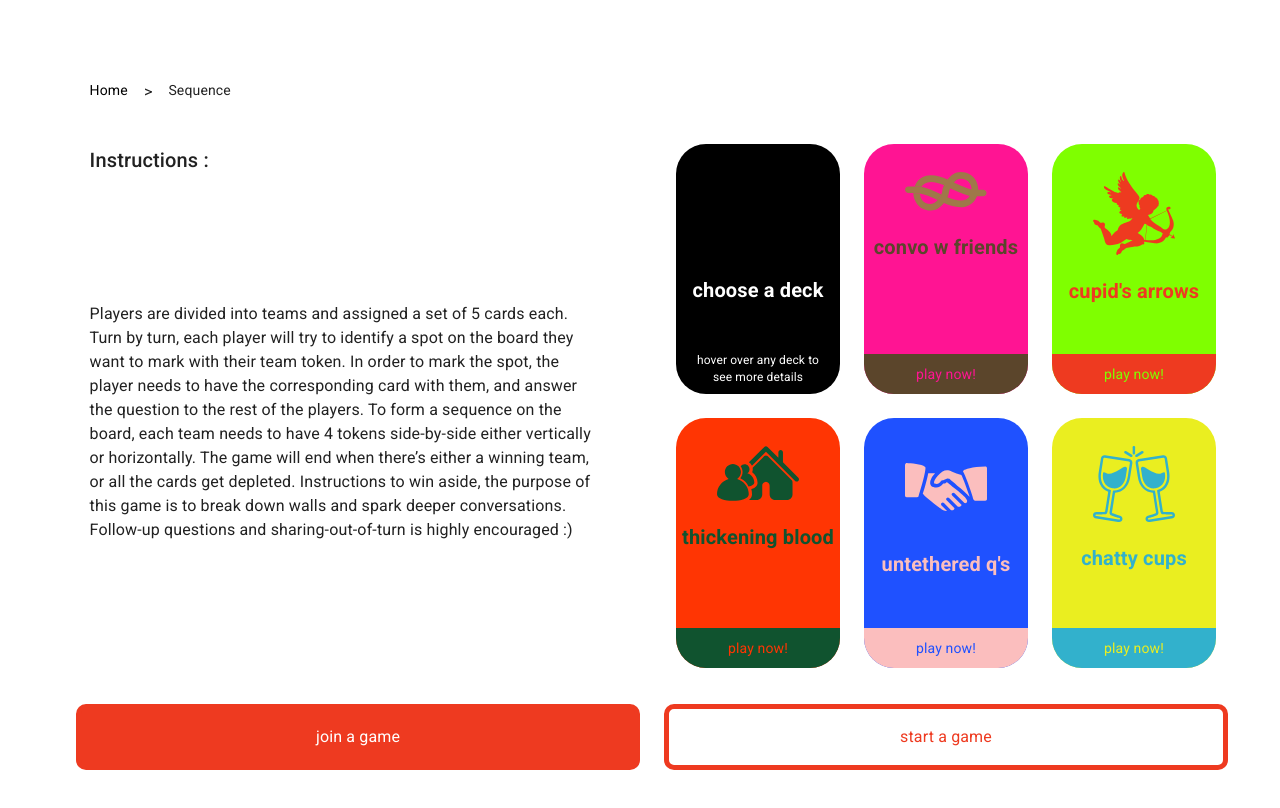
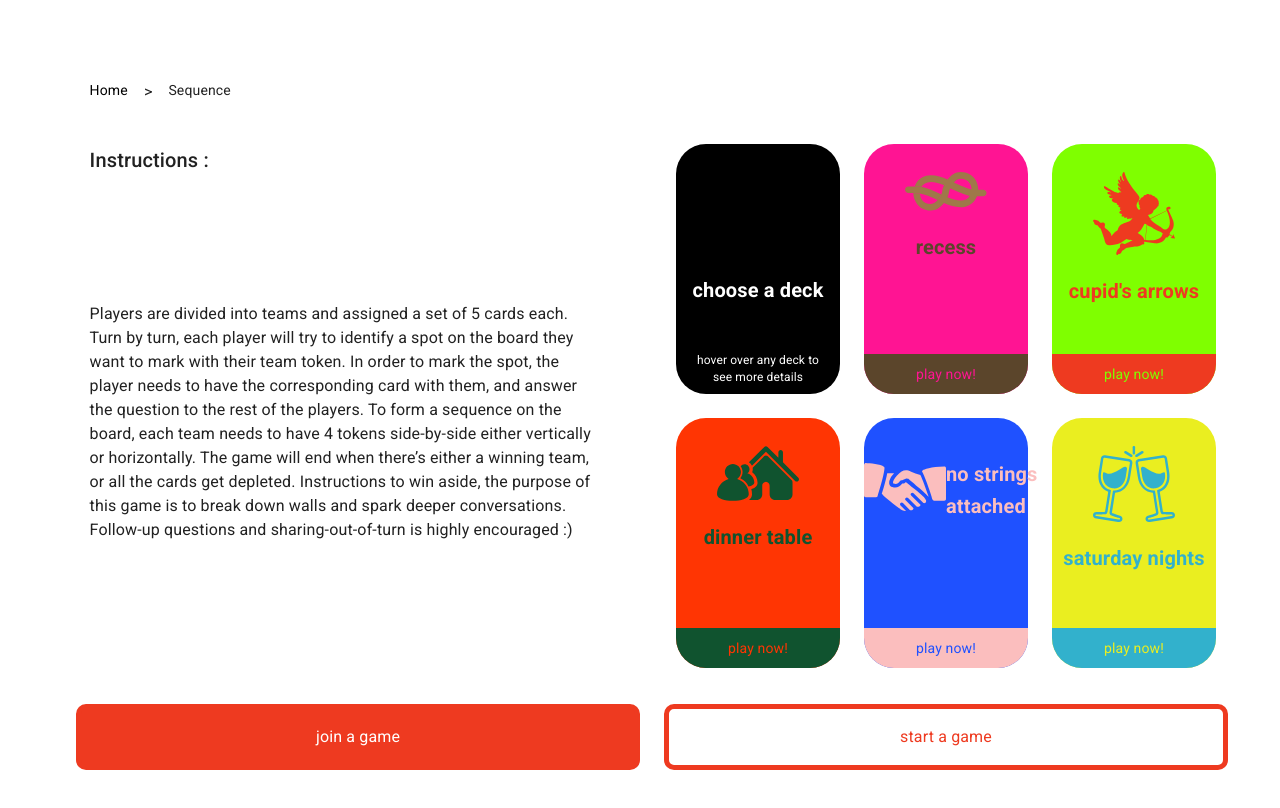
Before and after one commit to yashvijaju/school-of-life, a Next.js app: page /sequence in a window 1280 px wide. Shown: the top 808 px of the page. Built offline with nearby package versions, Linux system fonts and the light colour scheme.

Commit message:
descriptions

```diff
--- a/pages/game.js
+++ b/pages/game.js
@@ -232,7 +232,6 @@ export default function Sequence(props) {
                     }
                 }
             }
-            alert("here")
         }
     }, [cardChosenBool])
 
@@ -243,11 +242,8 @@ export default function Sequence(props) {
     function playCard(cardChosenConfirmBool) {
         setCanShowCards(false)
         setCardChosenBool(true)
-        alert(questionCounter)
         var temp_counter = questionCounter +1
-        alert(temp_counter)
         setQuestionCounter(temp_counter)
-        alert(questionCounter)
         // changeCard(0,0,"")
 
     }
--- a/pages/sequence.js
+++ b/pages/sequence.js
@@ -206,19 +206,19 @@ export default function Sequence() {
                                 <DeckInstruction primary_color="#000000" secondary_color="#FFFFFF" icon="/assets/friends_black.svg" title="choose a deck" description="hover over any deck to see more details" />
                             </Grid>
                             <Grid item xs={4}>
-                                <DeckCover primary_color="#FF1493" secondary_color="#5B452B" icon="/assets/friends.svg" title="convo w friends" description="lorem ipsum dolor sitefa amet, consectetur elitjuli adipiscingal" subcategory1_icon="/assets/friends.svg" subcategory1_title="Title" subcategory1_sample="lorem ipsum dolor sitefa amet, consectetur elitjuli adipiscingal" subcategory2_icon="/assets/friends.svg" subcategory2_title="Title" subcategory2_sample="lorem ipsum dolor sitefa amet, consectetur elitjuli adipiscingal" subcategory3_icon="/assets/friends.svg" subcategory3_title="Title" subcategory3_sample="lorem ipsum dolor sitefa amet, consectetur elitjuli adipiscingal"subcategory4_sample="lorem ipsum dolor sitefa amet, consectetur elitjuli adipiscingal" subcategory4_icon="/assets/friends.svg" subcategory4_title="Title" subcategory4_sample="lorem ipsum dolor sitefa amet, consectetur elitjuli adipiscingal" selected={deck} chooseDeck={changeDeck}/>
+                                <DeckCover primary_color="#FF1493" secondary_color="#5B452B" icon="/assets/friends.svg" title="recess" description="A timeless deck for friends to dig deeper." subcategory1_icon="/assets/friends.svg" subcategory1_title="Title" subcategory1_sample="lorem ipsum dolor sitefa amet, consectetur elitjuli adipiscingal" subcategory2_icon="/assets/friends.svg" subcategory2_title="Title" subcategory2_sample="lorem ipsum dolor sitefa amet, consectetur elitjuli adipiscingal" subcategory3_icon="/assets/friends.svg" subcategory3_title="Title" subcategory3_sample="lorem ipsum dolor sitefa amet, consectetur elitjuli adipiscingal"subcategory4_sample="lorem ipsum dolor sitefa amet, consectetur elitjuli adipiscingal" subcategory4_icon="/assets/friends.svg" subcategory4_title="Title" subcategory4_sample="lorem ipsum dolor sitefa amet, consectetur elitjuli adipiscingal" selected={deck} chooseDeck={changeDeck}/>
                             </Grid>
                             <Grid item xs={4}>
-                                <DeckCover primary_color="#7FFF00" secondary_color="#EE3A20" icon="/assets/cupid.svg" title="cupid's arrows" description="lorem ipsum dolor sitefa amet, consectetur elitjuli adipiscingal" subcategory1_icon="/assets/friends.svg" subcategory1_title="Title" subcategory1_sample="lorem ipsum dolor sitefa amet, consectetur elitjuli adipiscingal" subcategory2_icon="/assets/friends.svg" subcategory2_title="Title" subcategory2_sample="lorem ipsum dolor sitefa amet, consectetur elitjuli adipiscingal" subcategory3_icon="/assets/friends.svg" subcategory3_title="Title" subcategory3_sample="lorem ipsum dolor sitefa amet, consectetur elitjuli adipiscingal"subcategory4_sample="lorem ipsum dolor sitefa amet, consectetur elitjuli adipiscingal" subcategory4_icon="/assets/friends.svg" subcategory4_title="Title" subcategory4_sample="lorem ipsum dolor sitefa amet, consectetur elitjuli adipiscingal" selected={deck} chooseDeck={changeDeck}/>
+                                <DeckCover primary_color="#7FFF00" secondary_color="#EE3A20" icon="/assets/cupid.svg" title="cupid's arrows" description="60 questions to rise in love. Notice: Deck coming soon!" subcategory1_icon="/assets/friends.svg" subcategory1_title="Title" subcategory1_sample="lorem ipsum dolor sitefa amet, consectetur elitjuli adipiscingal" subcategory2_icon="/assets/friends.svg" subcategory2_title="Title" subcategory2_sample="lorem ipsum dolor sitefa amet, consectetur elitjuli adipiscingal" subcategory3_icon="/assets/friends.svg" subcategory3_title="Title" subcategory3_sample="lorem ipsum dolor sitefa amet, consectetur elitjuli adipiscingal"subcategory4_sample="lorem ipsum dolor sitefa amet, consectetur elitjuli adipiscingal" subcategory4_icon="/assets/friends.svg" subcategory4_title="Title" subcategory4_sample="lorem ipsum dolor sitefa amet, consectetur elitjuli adipiscingal" selected={deck} chooseDeck={changeDeck}/>
                             </Grid>
                             <Grid item xs={4}>
-                                <DeckCover primary_color="#FF3503" secondary_color="#10532F" icon="/assets/family.svg" title="thickening blood" description="lorem ipsum dolor sitefa amet, consectetur elitjuli adipiscingal" subcategory1_icon="/assets/friends.svg" subcategory1_title="Title" subcategory1_sample="lorem ipsum dolor sitefa amet, consectetur elitjuli adipiscingal" subcategory2_icon="/assets/friends.svg" subcategory2_title="Title" subcategory2_sample="lorem ipsum dolor sitefa amet, consectetur elitjuli adipiscingal" subcategory3_icon="/assets/friends.svg" subcategory3_title="Title" subcategory3_sample="lorem ipsum dolor sitefa amet, consectetur elitjuli adipiscingal"subcategory4_sample="lorem ipsum dolor sitefa amet, consectetur elitjuli adipiscingal" subcategory4_icon="/assets/friends.svg" subcategory4_title="Title" subcategory4_sample="lorem ipsum dolor sitefa amet, consectetur elitjuli adipiscingal" selected={deck} chooseDeck={changeDeck}/>
+                                <DeckCover primary_color="#FF3503" secondary_color="#10532F" icon="/assets/family.svg" title="dinner table" description="Family-friendly questions to thicken blood some more. Notice: Deck coming soon!" subcategory1_icon="/assets/friends.svg" subcategory1_title="Title" subcategory1_sample="lorem ipsum dolor sitefa amet, consectetur elitjuli adipiscingal" subcategory2_icon="/assets/friends.svg" subcategory2_title="Title" subcategory2_sample="lorem ipsum dolor sitefa amet, consectetur elitjuli adipiscingal" subcategory3_icon="/assets/friends.svg" subcategory3_title="Title" subcategory3_sample="lorem ipsum dolor sitefa amet, consectetur elitjuli adipiscingal"subcategory4_sample="lorem ipsum dolor sitefa amet, consectetur elitjuli adipiscingal" subcategory4_icon="/assets/friends.svg" subcategory4_title="Title" subcategory4_sample="lorem ipsum dolor sitefa amet, consectetur elitjuli adipiscingal" selected={deck} chooseDeck={changeDeck}/>
                             </Grid>
                             <Grid item xs={4}>
-                                <DeckCover primary_color="#1F51FF" secondary_color="#FBBEBE" icon="/assets/impressions.svg" title="untethered q's" description="lorem ipsum dolor sitefa amet, consectetur elitjuli adipiscingal" subcategory1_icon="/assets/friends.svg" subcategory1_title="Title" subcategory1_sample="lorem ipsum dolor sitefa amet, consectetur elitjuli adipiscingal" subcategory2_icon="/assets/friends.svg" subcategory2_title="Title" subcategory2_sample="lorem ipsum dolor sitefa amet, consectetur elitjuli adipiscingal" subcategory3_icon="/assets/friends.svg" subcategory3_title="Title" subcategory3_sample="lorem ipsum dolor sitefa amet, consectetur elitjuli adipiscingal"subcategory4_sample="lorem ipsum dolor sitefa amet, consectetur elitjuli adipiscingal" subcategory4_icon="/assets/friends.svg" subcategory4_title="Title" subcategory4_sample="lorem ipsum dolor sitefa amet, consectetur elitjuli adipiscingal" selected={deck} chooseDeck={changeDeck}/>
+                                <DeckCover primary_color="#1F51FF" secondary_color="#FBBEBE" icon="/assets/impressions.svg" title="no strings attached" description="For not super personal, but still wildly interesting, conversations. Notice: Deck coming soon!" subcategory1_icon="/assets/friends.svg" subcategory1_title="Title" subcategory1_sample="lorem ipsum dolor sitefa amet, consectetur elitjuli adipiscingal" subcategory2_icon="/assets/friends.svg" subcategory2_title="Title" subcategory2_sample="lorem ipsum dolor sitefa amet, consectetur elitjuli adipiscingal" subcategory3_icon="/assets/friends.svg" subcategory3_title="Title" subcategory3_sample="lorem ipsum dolor sitefa amet, consectetur elitjuli adipiscingal"subcategory4_sample="lorem ipsum dolor sitefa amet, consectetur elitjuli adipiscingal" subcategory4_icon="/assets/friends.svg" subcategory4_title="Title" subcategory4_sample="lorem ipsum dolor sitefa amet, consectetur elitjuli adipiscingal" selected={deck} chooseDeck={changeDeck}/>
                             </Grid>
                             <Grid item xs={4}>
-                                <DeckCover primary_color="#EAEE20" secondary_color="#32B1CC" icon="/assets/18.svg" title="chatty cups" description="lorem ipsum dolor sitefa amet, consectetur elitjuli adipiscingal" subcategory1_icon="/assets/friends.svg" subcategory1_title="Title" subcategory1_sample="lorem ipsum dolor sitefa amet, consectetur elitjuli adipiscingal" subcategory2_icon="/assets/friends.svg" subcategory2_title="Title" subcategory2_sample="lorem ipsum dolor sitefa amet, consectetur elitjuli adipiscingal" subcategory3_icon="/assets/friends.svg" subcategory3_title="Title" subcategory3_sample="lorem ipsum dolor sitefa amet, consectetur elitjuli adipiscingal"subcategory4_sample="lorem ipsum dolor sitefa amet, consectetur elitjuli adipiscingal" subcategory4_icon="/assets/friends.svg" subcategory4_title="Title" subcategory4_sample="lorem ipsum dolor sitefa amet, consectetur elitjuli adipiscingal" selected={deck} chooseDeck={changeDeck}/>
+                                <DeckCover primary_color="#EAEE20" secondary_color="#32B1CC" icon="/assets/18.svg" title="saturday nights" description="(18+) For talks as wild as the parties we once had. Notice: Deck coming soon!" subcategory1_icon="/assets/friends.svg" subcategory1_title="Title" subcategory1_sample="lorem ipsum dolor sitefa amet, consectetur elitjuli adipiscingal" subcategory2_icon="/assets/friends.svg" subcategory2_title="Title" subcategory2_sample="lorem ipsum dolor sitefa amet, consectetur elitjuli adipiscingal" subcategory3_icon="/assets/friends.svg" subcategory3_title="Title" subcategory3_sample="lorem ipsum dolor sitefa amet, consectetur elitjuli adipiscingal"subcategory4_sample="lorem ipsum dolor sitefa amet, consectetur elitjuli adipiscingal" subcategory4_icon="/assets/friends.svg" subcategory4_title="Title" subcategory4_sample="lorem ipsum dolor sitefa amet, consectetur elitjuli adipiscingal" selected={deck} chooseDeck={changeDeck}/>
                             </Grid>
                         </Grid>
                 }
```
